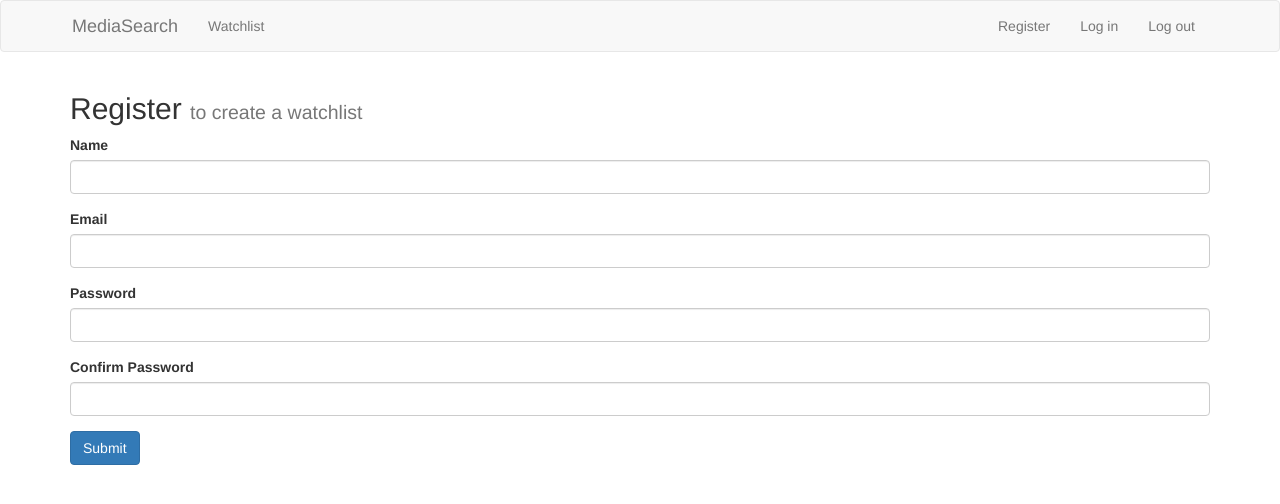
After one commit to awcrosby/media-search, a Flask app: page /register in a window 1280 px wide. The commit adds this page. Shown: the top 504 px of the page. Run offline with Flask 2, Linux system fonts and the light colour scheme; parts of the project's set-up code (start-up, migrations or seed data) failed here and were passed over; some libraries are stand-ins or nearby versions.

Commit message:
added flashmessaging, navbar, registration page/db writing. extracted searchbar

```diff
--- a/flaskapp.py
+++ b/flaskapp.py
@@ -1,5 +1,5 @@
 #!/usr/bin/env python
-from flask import Flask, render_template, request, redirect, url_for
+from flask import Flask, render_template, request, redirect, url_for, flash, session, logging
 import json
 import guidebox
 import time
@@ -7,6 +7,9 @@ import urllib
 import pymongo
 import pprint
 import logging
+import datetime
+from wtforms import Form, StringField, TextAreaField, PasswordField, validators
+from passlib.hash import sha256_crypt
 from shared_func import get_media, get_show_ep, get_all_ep, add_src_display
 app = Flask(__name__)
 
@@ -25,6 +28,43 @@ logging.basicConfig(filename='/home/awcrosby/media-search/'
 @app.route('/')
 def home():
     return render_template('index.html')
+
+
+class RegisterForm(Form):
+    name = StringField('Name', [validators.Length(min=1, max=50)])
+    email = StringField('Email', [validators.Length(min=6, max=50)])
+    password = PasswordField('Password', [
+        validators.DataRequired(),
+        validators.EqualTo('confirm', message='Passwords do not match')
+    ])
+    confirm = PasswordField('Confirm Password')
+
+
+@app.route('/register', methods=['GET', 'POST'])
+def register():
+    form = RegisterForm(request.form)
+    if request.method == 'POST' and form.validate():
+        name = form.name.data
+        email = form.email.data
+        password = sha256_crypt.encrypt(str(form.password.data))
+
+        client = pymongo.MongoClient('localhost', 27017)
+        db = client.MediaData
+        try:
+            db.Users.insert_one(
+            {
+                'name': name,
+                'email': email,
+                'password': password,
+                'dateCreated': datetime.datetime.utcnow()
+            })
+        except pymongo.errors.DuplicateKeyError, e:
+            flash('That email is already registered', 'danger')
+            return redirect(url_for('register'))
+
+        flash('You are now registered and can log in', 'success')
+        return redirect(url_for('home'))
+    return render_template('register.html', form=form)
 
 
 @app.route('/edit_watchlist', methods=['GET', 'POST'])
@@ -148,4 +188,5 @@ def search(mtype='movie', gbid=None, query=''):
                            mtype=mtype, other_results=other_results)
 
 if __name__ == "__main__":
+    app.secret_key='3d6gtrje6d2rffe2jqkv'
     app.run(debug=True, host='0.0.0.0', port=8181)
--- a/static/media_search.css
+++ b/static/media_search.css
@@ -52,3 +52,21 @@
     text-decoration:underline;
     cursor:pointer;
 }
+
+/* prevents bootstrap nav bar from collapsing on smaller screens
+   https://stackoverflow.com/questions/23535289/bootstrap-3-disable-navbar-collapse/23536146#23536146 */
+.navbar-collapse.collapse {
+  display: block!important;
+}
+.navbar-nav>li, .navbar-nav {
+  float: left !important;
+}
+.navbar-nav.navbar-right:last-child {
+  margin-right: -15px !important;
+}
+.navbar-right {
+  float: right!important;
+}
+.navbar-brand {
+  margin-left: -28px!important;
+}
--- /dev/null
+++ b/templates/includes/_formhelpers.html
@@ -0,0 +1,10 @@
+<!-- define how each form field looks with labels and error msg -->
+{% macro render_field(field) %}
+  {{ field.label }}
+  {{ field(**kwargs)|safe }}
+  {% if field.errors %}
+    {% for error in field.errors %}
+      <span class="help-inline">{{ error }}</span>
+    {% endfor %}
+  {% endif %}
+{% endmacro %}
--- /dev/null
+++ b/templates/includes/_messages.html
@@ -0,0 +1,8 @@
+<!-- checks for and formats flash messages and displays -->
+{% with messages = get_flashed_messages(with_categories=true) %}
+  {% if messages %}
+    {% for category, message in messages %}
+      <div class='alert alert-{{ category }}'>{{ message }}</div>
+    {% endfor %}
+  {% endif %}
+{% endwith %}
--- /dev/null
+++ b/templates/includes/_navbar.html
@@ -0,0 +1,30 @@
+<nav class="navbar navbar-default">
+  <div class="container">
+    <!-- Brand and toggle get grouped for better mobile display (if want collapse)
+    <div class="navbar-header">
+      <button type="button" class="navbar-toggle collapsed" data-toggle="collapse" data-target="#bs-example-navbar-collapse-1" aria-expanded="false">
+        <span class="sr-only">Toggle navigation</span>
+        <span class="icon-bar"></span>
+        <span class="icon-bar"></span>
+        <span class="icon-bar"></span>
+      </button>
+      <a class="navbar-brand" href="/">MediaSearch</a>
+    </div> -->
+
+    <!-- Collect the nav links, forms, and other content for toggling -->
+    <div class="collapse navbar-collapse" id="bs-example-navbar-collapse-1">
+      <a class="navbar-brand" href="/">MediaSearch</a>
+      <ul class="nav navbar-nav">
+        <li{% if active_page == 'watchlist' %} class="active"{% endif %}>
+            <a href="/watchlist">Watchlist</a>
+        </li>
+      </ul>
+
+      <ul class="nav navbar-nav navbar-right">
+        <li><a href="/register">Register</a></li>
+        <li><a href="/login">Log in</a></li>
+        <li><a href="/logout">Log out</a></li>
+      </ul>
+    </div><!-- /.navbar-collapse -->
+  </div><!-- /.container-fluid -->
+</nav>
--- a/templates/layout.html
+++ b/templates/layout.html
@@ -13,11 +13,13 @@
   </head>
 
   <body>
-
+    {% include 'includes/_navbar.html' %}
     <div class="container">
+      {% include 'includes/_messages.html' %}
       {% block body %} {% endblock %}
     </div>
 
+    <! -- Javascript –––––––––––––––––––––––––––– -->
     <script src="https://maxcdn.bootstrapcdn.com/bootstrap/3.3.7/js/bootstrap.min.js" integrity="sha384-Tc5IQib027qvyjSMfHjOMaLkfuWVxZxUPnCJA7l2mCWNIpG9mGCD8wGNIcPD7Txa" crossorigin="anonymous"></script>
 
   </body>
--- /dev/null
+++ b/templates/register.html
@@ -0,0 +1,21 @@
+{% extends 'layout.html' %}
+
+{% block body %}
+    <h2>Register <small>to create a watchlist</small></h2>
+    {% from 'includes/_formhelpers.html' import render_field %}
+    <form method='POST' action=''>
+      <div class='form-group'>
+        {{ render_field(form.name, class='form-control') }}
+      </div>
+      <div class='form-group'>
+        {{ render_field(form.email, class='form-control') }}
+      </div>
+      <div class='form-group'>
+        {{ render_field(form.password, class='form-control') }}
+      </div>
+      <div class='form-group'>
+        {{ render_field(form.confirm, class='form-control') }}
+      </div>
+      <p><input type='submit' class='btn btn-primary' value='Submit'></p>
+    </form>
+{% endblock %}
```
Also changed, not shown: templates/includes/_searchbar.html (added, +16 -0 lines), templates/index.html (+2 -17 lines), templates/watchlist.html (+5 -4 lines).
